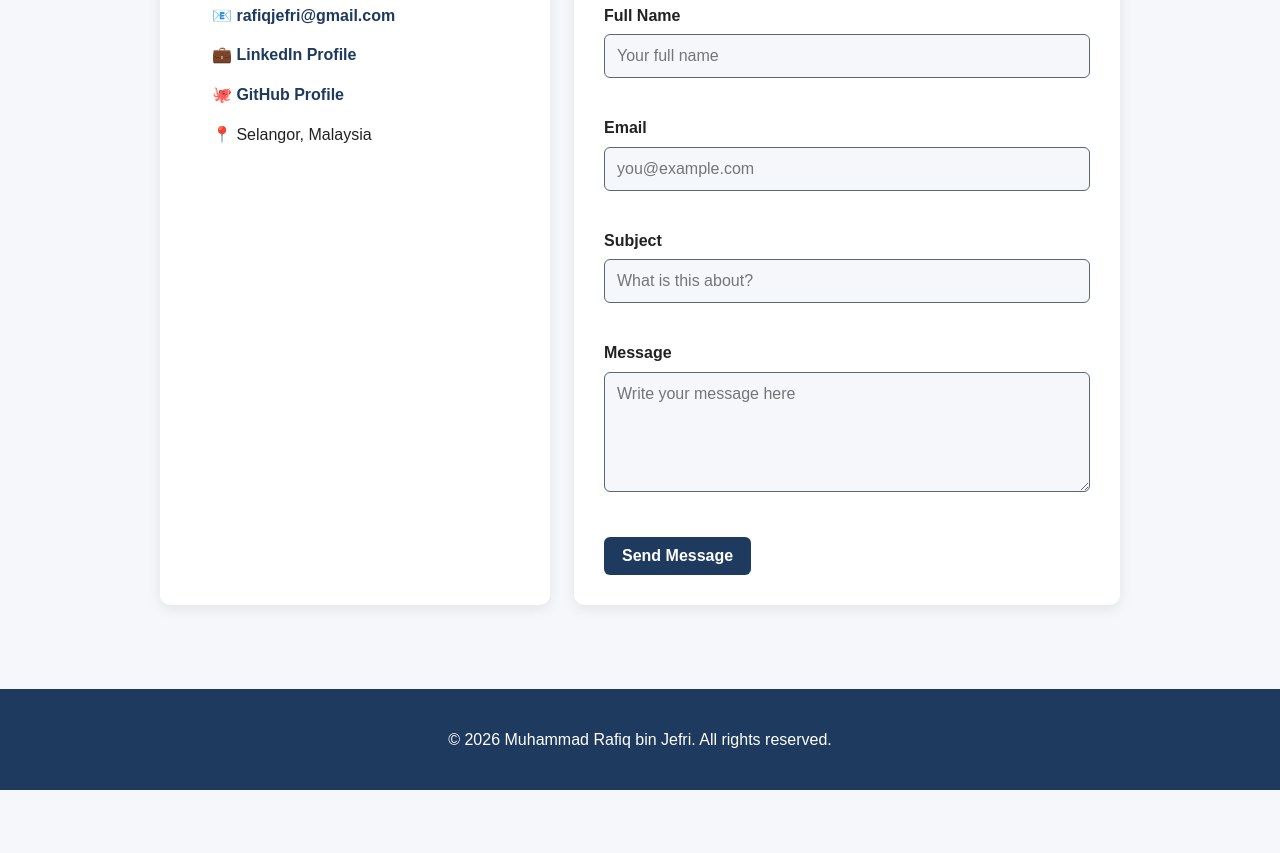
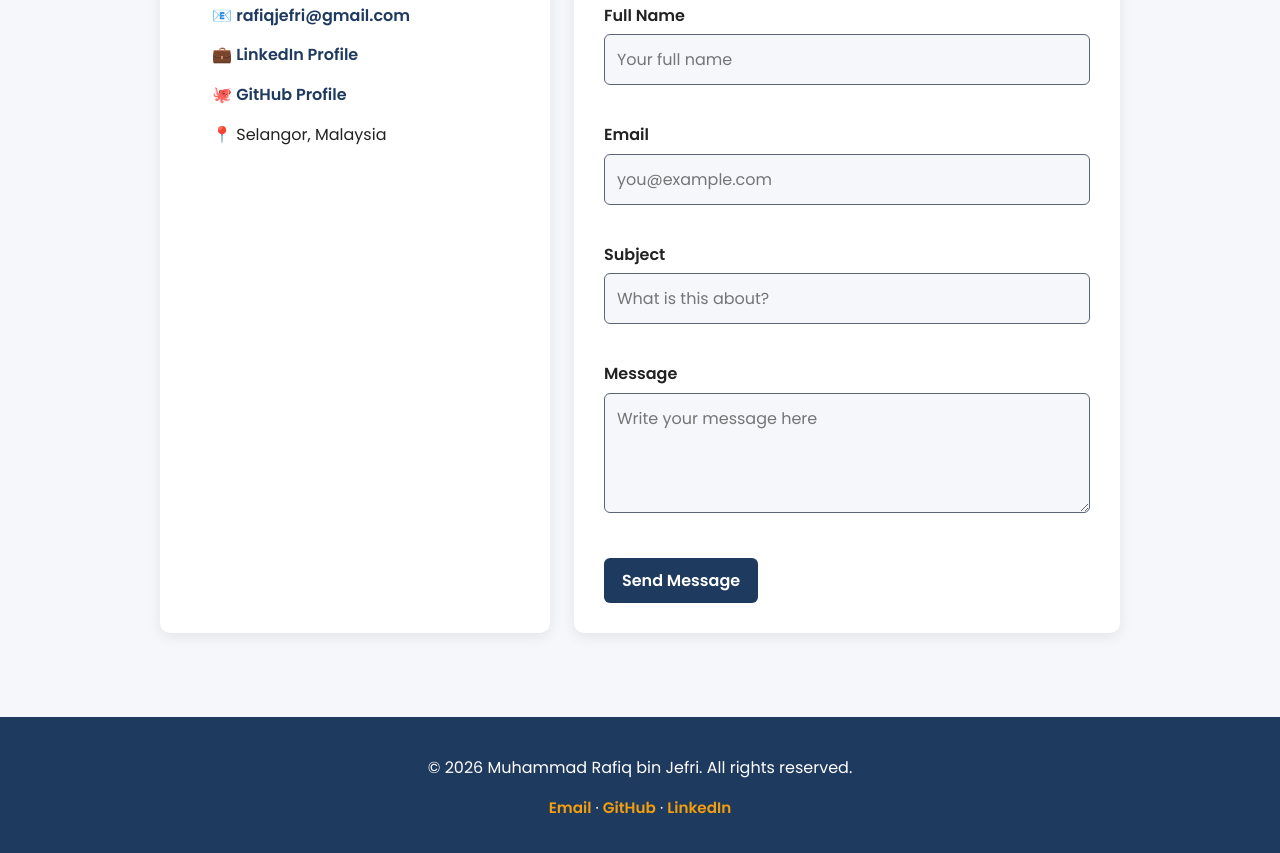
Before and after one commit to rafiqjep/Portfolio, a plain HTML site: page contact.html in a window 1280 px wide. Shown: the part 321-1174 px from the top of the page. Before the commit the page ends 1111 px from the top, so only its background shows below. Drawn offline with Linux system fonts and the light colour scheme.

Commit message:
Add Google Fonts and social links to footer

```diff
--- a/contact.html
+++ b/contact.html
@@ -4,6 +4,9 @@
   <meta charset="UTF-8">
   <meta name="viewport" content="width=device-width, initial-scale=1.0">
   <title>Muhammad Rafiq bin Jefri | Contact</title>
+  <link rel="preconnect" href="https://fonts.googleapis.com">
+<link rel="preconnect" href="https://fonts.gstatic.com" crossorigin>
+<link href="https://fonts.googleapis.com/css2?family=Poppins:wght@400;500;600;700&display=swap" rel="stylesheet">
   <link rel="stylesheet" href="css/style.css">
 </head>
 <body>
@@ -76,9 +79,14 @@
     </div>
   </main>
 
-  <footer>
-    <p>&copy; <span id="year"></span> Muhammad Rafiq bin Jefri. All rights reserved.</p>
-  </footer>
+ <footer>
+  <p>&copy; <span id="year"></span> Muhammad Rafiq bin Jefri. All rights reserved.</p>
+  <p class="social">
+    <a href="mailto:rafiqjefri@gmail.com">Email</a> ·
+    <a href="https://github.com/rafiqjep" target="_blank" rel="noopener">GitHub</a> ·
+    <a href="https://www.linkedin.com/in/USERNAME" target="_blank" rel="noopener">LinkedIn</a>
+  </p>
+</footer>
 
   <script src="js/script.js"></script>
 </body>
--- a/css/style.css
+++ b/css/style.css
@@ -843,3 +843,17 @@ footer {
   object-fit: cover;
   display: block;
 }
+footer .social {
+  margin-top: 8px;
+  font-size: 0.95rem;
+}
+
+footer .social a {
+  color: var(--accent);
+  text-decoration: none;
+  font-weight: 600;
+}
+
+footer .social a:hover {
+  text-decoration: underline;
+}
```
Also changed, not shown: about.html (+10 -2 lines), index.html (+10 -2 lines), projects.html (+10 -2 lines), skills.html (+10 -2 lines).
